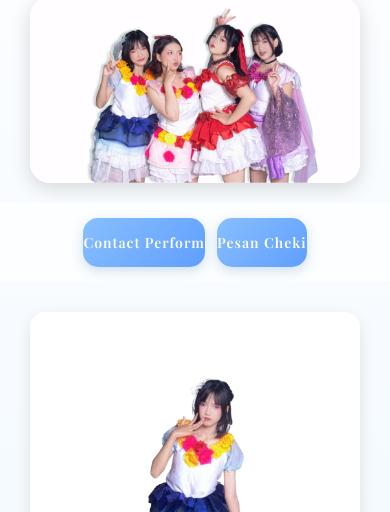
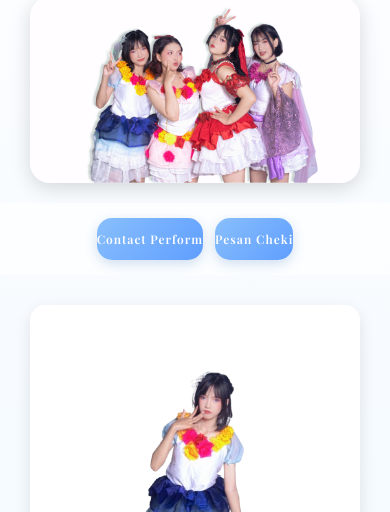
Before and after one commit to MatchaYes/Sora_Hana, a plain HTML site: page index.html in a window 390 px wide. Shown: the part 332-844 px from the top of the page. Drawn offline with nearby package versions, Linux system fonts and the light colour scheme.

Commit message:
Update beranda.css

```diff
--- a/CSS/beranda.css
+++ b/CSS/beranda.css
@@ -99,7 +99,7 @@ body {
 }
 
 .section-actions .btn {
-    padding: 20px 24px;
+    padding: 17px 21px;
     background: linear-gradient(135deg, #89bffc, #5f9eff);
     color: white;
     border-radius: 18px;
@@ -298,8 +298,8 @@ body {
     .section-actions .btn {
         max-width: 180px;
         text-align: center;
-        font-size: 14px !important;
-        padding: 15px 0 !important;
+        font-size: 12px !important;
+        padding: 13px 0 !important;
         border-radius: 15px;
     }
 
```
